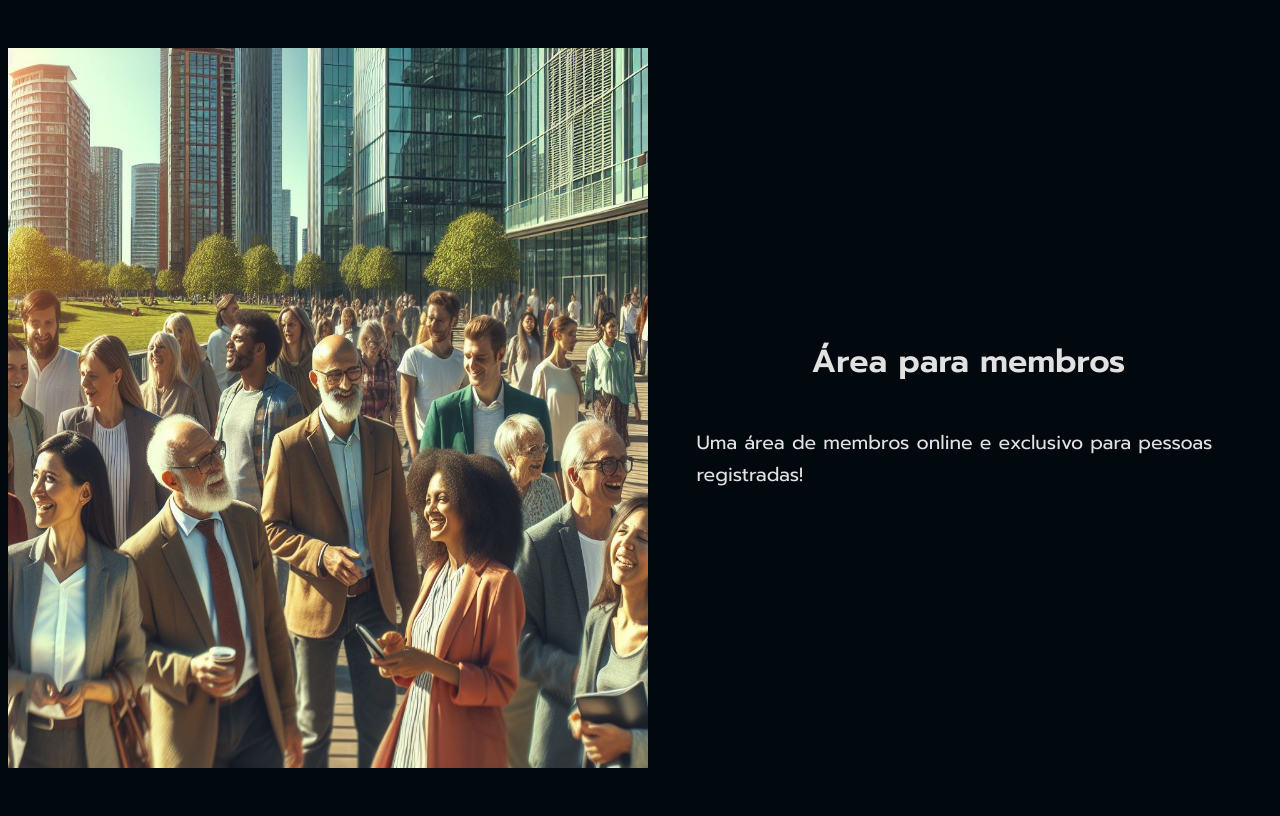
After one commit to FloraOFF/Tech_Django-Study, a Django app: page /members/ in a window 1280 px wide. The commit adds this page. Run offline with Django 5.2, Linux system fonts and the light colour scheme; the visitor is signed in with stand-in values (Sample User, id 1).

Commit message:
Adicionando página de membros e link para encaminhar para logar com o github

```diff
--- a/tech/urls.py
+++ b/tech/urls.py
@@ -1,6 +1,7 @@
 from django.urls import path
-from tech.views import index
+from tech.views import index, members
 
 urlpatterns = [
-    path('', index, name = 'index')
+    path('', index, name = 'index'),
+    path('members/', members, name = 'members')
 ]
--- a/tech/views.py
+++ b/tech/views.py
@@ -1,4 +1,9 @@
 from django.shortcuts import render
+from django.contrib.auth.decorators import login_required
 
 def index(request):
     return render(request, 'index.html')
+
+@login_required
+def members(request):
+    return render(request, 'members.html')
--- a/templates/index.html
+++ b/templates/index.html
@@ -17,7 +17,7 @@
         <h1>Autenticação com OAuth 2.0</h1>
         <div class="social-media">
             <div class="social-medial-details">
-                <a href="">
+                <a href="http://localhost:8000/accounts/github/login/?process=login">
                     <img src="{% static 'assets/github.svg' %}" alt="Ícone para realizar a autenticação com Github" class="social-media-icon">
                 </a>
             </div>
--- /dev/null
+++ b/templates/members.html
@@ -0,0 +1,21 @@
+{% load static %}
+<!DOCTYPE html>
+<html lang="pt-br">
+<head>
+    <meta charset="UTF-8">
+    <meta name="viewport" content="width=device-width, initial-scale=1.0">
+    <link rel="stylesheet" href="{% static 'index.css' %}">
+    <title>Tech | Membros</title>
+</head>
+<body>
+
+    <header>
+        <img src="{% static 'assets/member.jpeg' %}" alt="Imagem com várias pessoas felizes" class="logo">
+    </header>
+
+    <main>
+        <h1>Área para membros</h1>
+        <p>Uma área de membros online e exclusivo para pessoas registradas!</p>
+    </main>
+</body>
+</html>
```
